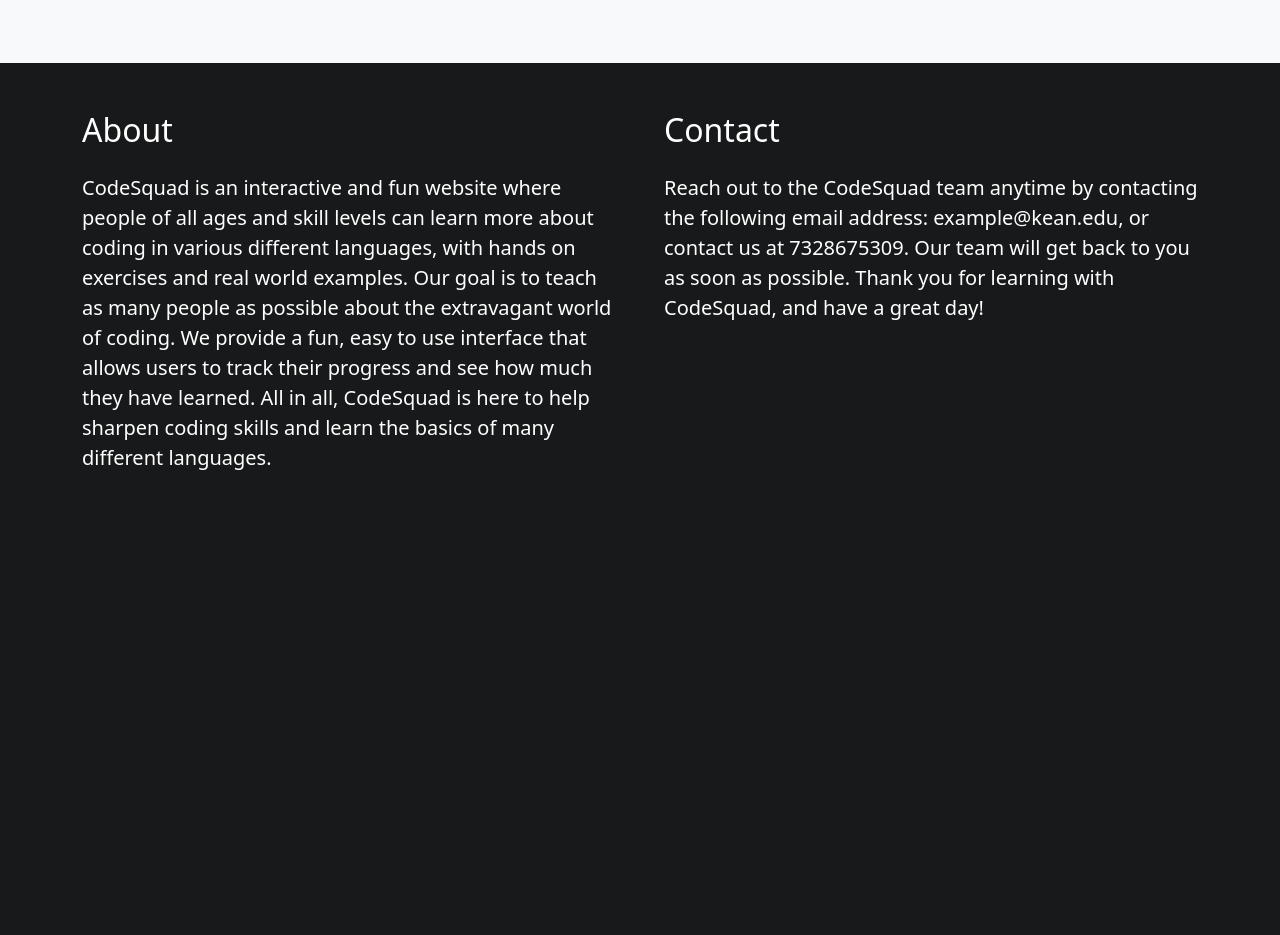
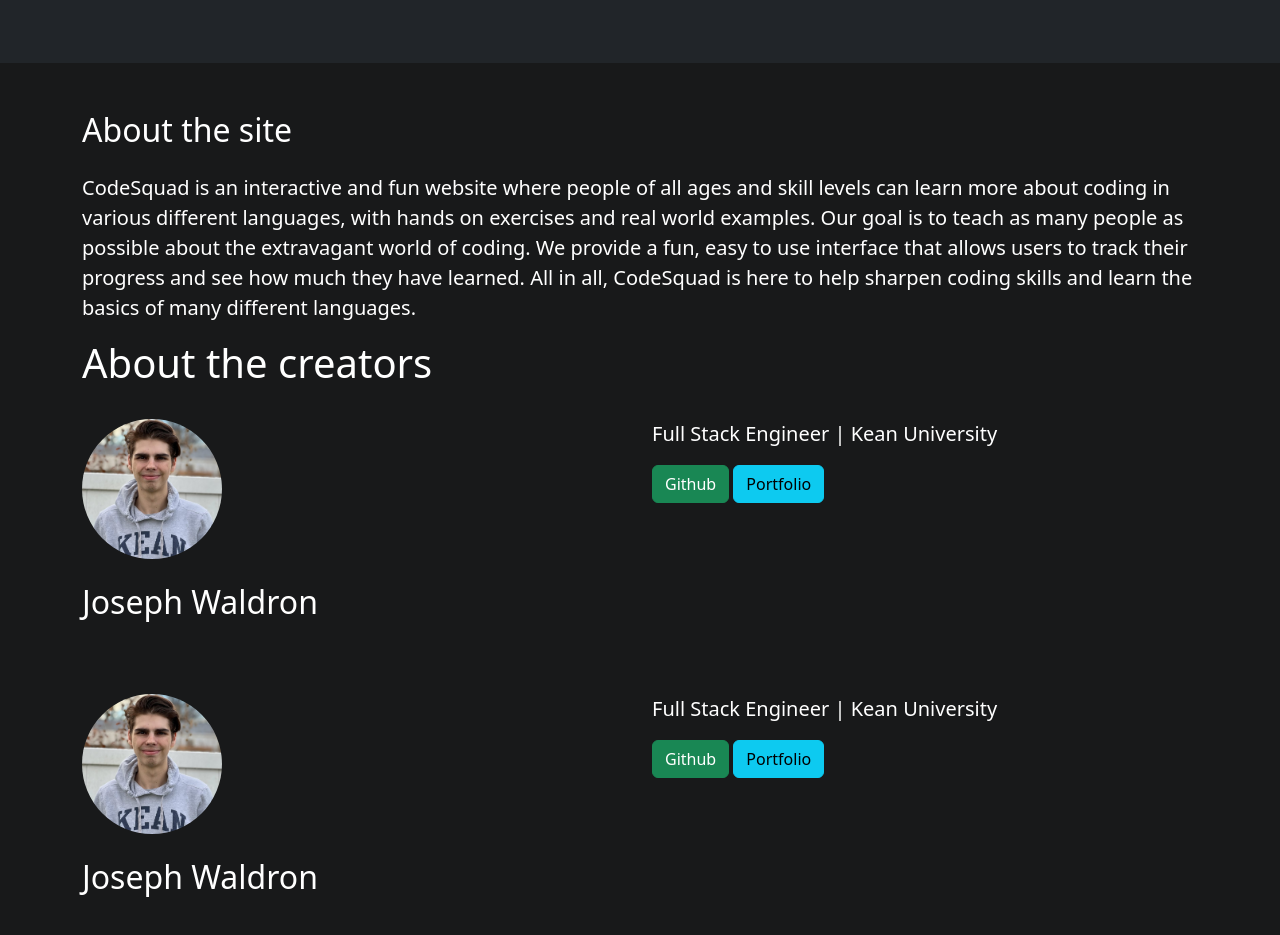
Before and after one commit to josephWaldron/Code_Squad, a React (Vite) app: page /about in a window 1280 px wide. Shown: the part 175-1110 px from the top of the page. Before the commit the page ends 800 px from the top, so only its background shows below. Built offline with nearby package versions, Linux system fonts and the light colour scheme.

Commit message:
Added about template

```diff
--- a/src/components/About.tsx
+++ b/src/components/About.tsx
@@ -1,11 +1,12 @@
-import { Container, Row, Col } from "react-bootstrap";
+import { Container, Row, Col, Button } from "react-bootstrap";
+import josephImage from "../assets/josephImg.jpg";
 
 export const About = () => {
   return (
     <>
-      <header className="py-5 text-center bg-light">
+      <header className="py-5 text-center bg-dark">
         <Container>
-          <h1 className="text-success">About / Contact</h1>
+          <h1 className="text-success">About</h1>
         </Container>
       </header>
       <section className="py-5">
@@ -13,32 +14,81 @@
           <Row className="gx-5">
             <Col md>
               <article>
-                <h2 className="mb-4">About</h2>
-
+                <h2 className="mb-4">About the site</h2>
                 <p className="lead">
                   CodeSquad is an interactive and fun website where people of
                   all ages and skill levels can learn more about coding in
                   various different languages, with hands on exercises and real
-                  world examples. Our goal is to teach as many people as possible
-                  about the extravagant world of coding. We provide a fun, easy
-                  to use interface that allows users to track their progress and
-                  see how much they have learned. All in all, CodeSquad is here
-                  to help sharpen coding skills and learn the basics of many
-                  different languages.
+                  world examples. Our goal is to teach as many people as
+                  possible about the extravagant world of coding. We provide a
+                  fun, easy to use interface that allows users to track their
+                  progress and see how much they have learned. All in all,
+                  CodeSquad is here to help sharpen coding skills and learn the
+                  basics of many different languages.
                 </p>
               </article>
             </Col>
+          </Row>
+          <h1>About the creators</h1>
+          <br />
+          {/* Copy this and add your own stuff */}
+          <Row>
             <Col md>
-              <article>
-                <h2 className="mb-4">Contact</h2>
-
-                <p className="lead">
-                  Reach out to the CodeSquad team anytime by contacting the
-                  following email address: example@kean.edu, or contact us at
-                  7328675309. Our team will get back to you as soon as possible.
-                  Thank you for learning with CodeSquad, and have a great day!
-                </p>
-              </article>
+              <img
+                width={140}
+                src={josephImage}
+                alt="Joseph"
+                className="img-fluid rounded-circle mb-4"
+              />
+              <h2 className="mb-4">Joseph Waldron</h2>
+            </Col>
+            <Col md>
+              <p className="lead">Full Stack Engineer | Kean University</p>
+              <Button
+                variant="success"
+                target="_blank"
+                href="https://github.com/josephWaldron"
+              >
+                Github
+              </Button>{" "}
+              <Button
+                variant="info"
+                href="https://portfolio-site-delta-seven.vercel.app/"
+                target="_blank"
+              >
+                Portfolio
+              </Button>
+            </Col>
+          </Row>
+          {/* Copy this and add your own stuff */}
+          <br></br>
+          <br></br>
+          <Row>
+            <Col md>
+              <img
+                width={140}
+                src={josephImage}
+                alt="Joseph"
+                className="img-fluid rounded-circle mb-4"
+              />
+              <h2 className="mb-4">Joseph Waldron</h2>
+            </Col>
+            <Col md>
+              <p className="lead">Full Stack Engineer | Kean University</p>
+              <Button
+                variant="success"
+                target="_blank"
+                href="https://github.com/josephWaldron"
+              >
+                Github
+              </Button>{" "}
+              <Button
+                variant="info"
+                href="https://portfolio-site-delta-seven.vercel.app/"
+                target="_blank"
+              >
+                Portfolio
+              </Button>
             </Col>
           </Row>
         </Container>
```
Also changed, not shown: src/assets/josephImg.jpg (added).
